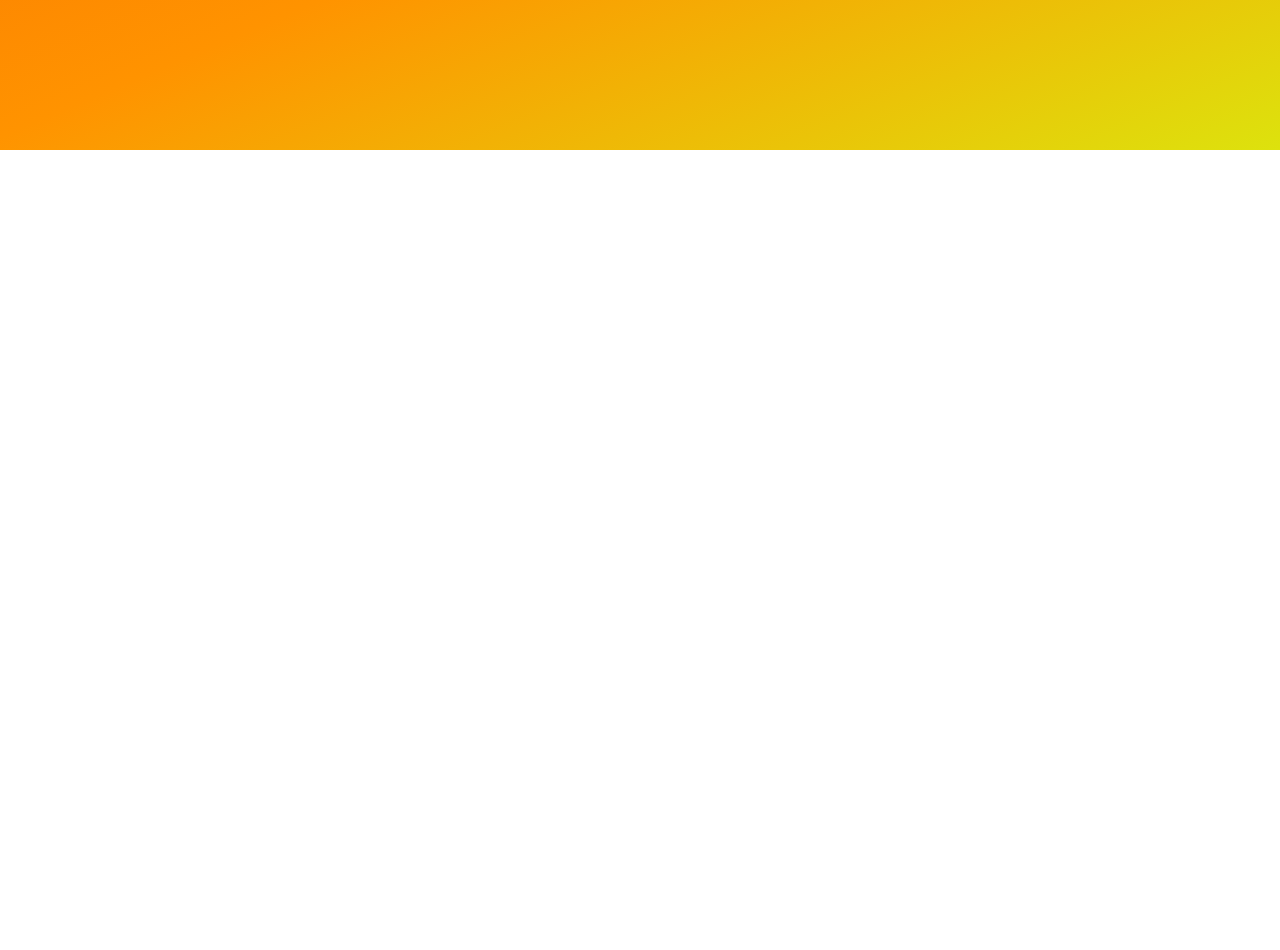
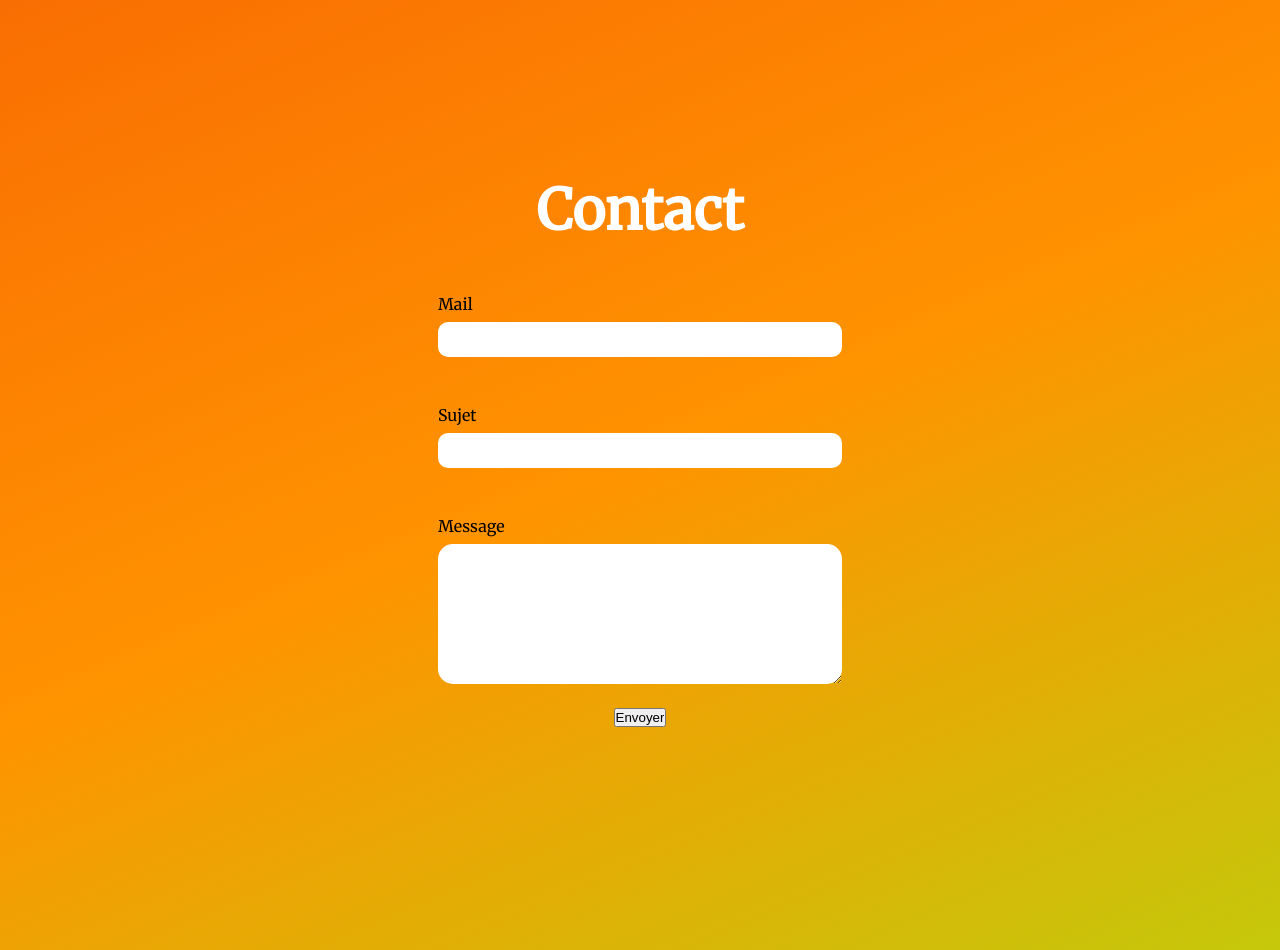
Before and after one commit to Romainub87/Romain, a website: page index.html in a window 1280 px wide. Shown: the part 1450-2400 px from the top of the page. Before the commit the page ends 1600 px from the top, so only its background shows below. Drawn offline with nearby package versions, Linux system fonts and the light colour scheme; a web font is replaced by a local one.

Commit message:
ajout contact

```diff
--- a/index.html
+++ b/index.html
@@ -129,6 +129,24 @@
                 </ul>
             </div>
         </section>
+        <section id="Footer">
+            <h1 class="form-title">Contact</h1>
+            <form class="form" method="post" action="./PHP/mail.php">
+                <div class="form-elem">
+                    <label for="">Mail</label>
+                    <input type="mail" name="mail" required>
+                </div>
+                <div class="form-elem">
+                    <label for="">Sujet</label>
+                    <input type="text" name="sujet" required>
+                </div>
+                <div class="form-elem">
+                    <label for="">Message</label>
+                    <textarea name="message" id="message"></textarea>
+                </div>
+                <input type="submit" value="Envoyer">
+            </form>
+        </section>
     </body>
     <script src="//code.jquery.com/jquery-1.12.0.min.js"></script>
     <script src="https://code.jquery.com/ui/1.13.2/jquery-ui.js"></script>
--- a/styles/index.scss
+++ b/styles/index.scss
@@ -6,7 +6,7 @@ $background: linear-gradient(
   rgba(235, 11, 9, 1) 0%,
   rgba(248, 102, 3, 1) 44%,
   rgba(255, 147, 0, 1) 74%,
-  rgba(221, 226, 13, 1) 100%
+  rgb(197, 200, 12) 100%
 );
 
 // Style de la scrollBar
@@ -32,7 +32,7 @@ $background: linear-gradient(
 
 body {
   background: $background;
-  font-family: "Segoe UI", Tahoma, Geneva, Verdana, sans-serif;
+  font-family: "Merriweather", "sans-serif";
   overflow-y: scroll;
   overflow-x: hidden;
   scroll-snap-type: x mandatory;
@@ -137,8 +137,7 @@ body {
       flex-direction: column;
       text-align: center;
       color: white;
-      font-size: 3vh;
-      font-family: Impact, Haettenschweiler, "Arial Narrow Bold", sans-serif;
+      font-size: 2.5vh;
       text-transform: uppercase;
       margin-bottom: 3vh;
       letter-spacing: 2px;
@@ -164,14 +163,13 @@ body {
       &:hover {
         background-color: black;
         color: white;
-        transform: scale(1.15);
+        transform: scale(1.05);
         transition: transform 500ms ease-in-out;
       }
 
       #titre {
         margin: 15px;
         text-align: center;
-        font-family: Century Gothic, CenturyGothic, AppleGothic, sans-serif;
       }
     }
 
@@ -186,7 +184,7 @@ body {
         margin: 35px;
         border-radius: 25px;
         height: auto;
-        width: 30%;
+        width: 23%;
         border: 3px solid white;
         box-shadow: -5px 5px 10px;
         transform: scale(1);
@@ -204,7 +202,7 @@ body {
         text-align: justify;
         font-weight: bold;
         line-height: normal;
-        font-size: 1.5vw;
+        font-size: 1.25vw;
         transform: scale(1);
         transition: transform 500ms ease-in-out;
 
@@ -349,7 +347,7 @@ body {
           height: 100%;
           width: 100%;
           border: none;
-          border-radius: 25px;
+          border-radius: 35px;
         }
 
         &:hover {
@@ -394,3 +392,54 @@ body {
     }
   }
 }
+
+#Footer {
+  display: flex;
+  flex-direction: column;
+  height: 100vh;
+  align-items: center;
+
+
+  .form-title {
+    font-size: 7vh;
+    padding: 25px;
+    color: white;
+  }
+
+  .form {
+    display: flex;
+    flex-direction: column;
+    line-height: normal;
+    align-items: center;
+
+
+    .form-elem{
+      display: flex;
+      flex-direction: column;
+      align-items: center;
+      justify-content: space-between;
+      margin: 3vh;
+
+      label {
+        display: flex;
+        width: 100%;
+        margin-bottom: 1vh;
+      }
+      input {
+        width: 30vw;
+        padding: 10px;
+        border-radius: 10px;
+        border: none;
+      }
+
+      #message {
+        padding: 10px;
+        width: 30vw;
+        height: 15vh;
+        border-radius: 15px;
+        border: none;
+      }
+
+    }
+  }
+}
```
Also changed, not shown: styles/index.css, styles/index.min.css, 2 other files.
